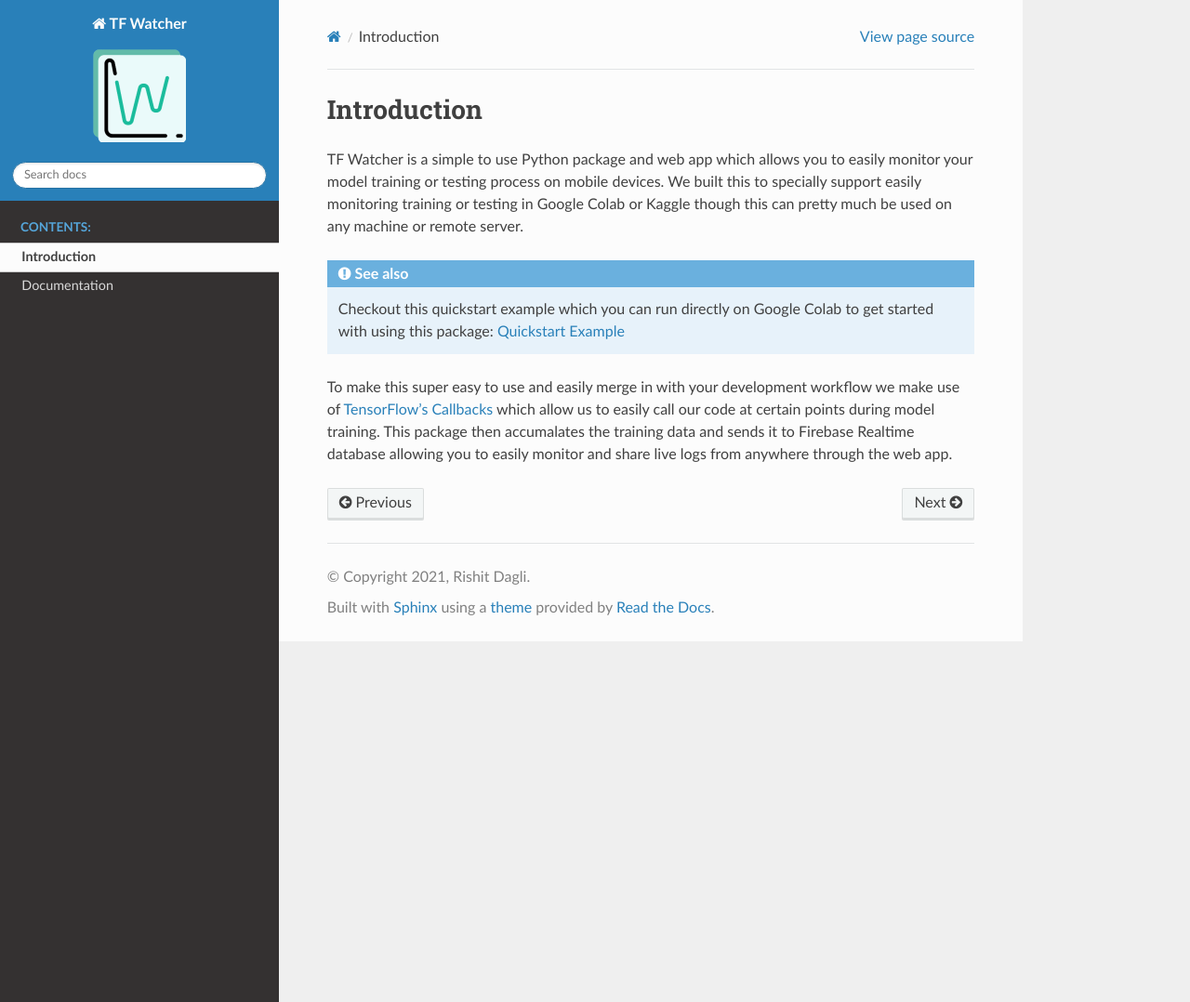
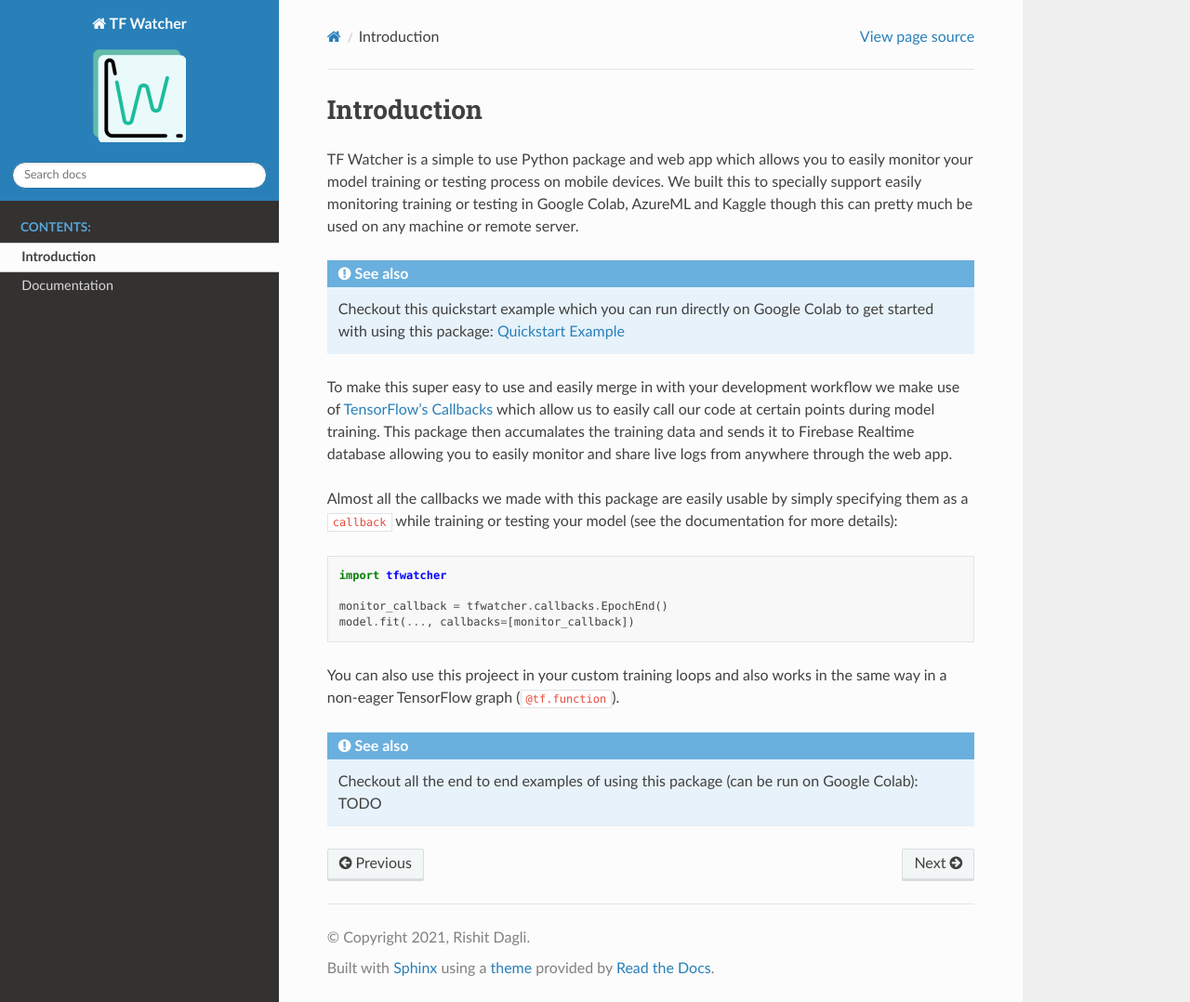
Before and after one commit to Rishit-dagli/TF-Watcher, a Sphinx documentation site: the page built from docs/source/introduction.rst, in a window 1280 px wide and 1078 px high. Shown: the whole window at 93% size. Built offline with Sphinx 7.4.7 and the Read the Docs theme 2.0.0, drawn with Linux system fonts in a browser that asks for light colours.

Commit message:
Add introduction page in documentation

```diff
--- a/docs/source/introduction.rst
+++ b/docs/source/introduction.rst
@@ -3,13 +3,13 @@
 
 TF Watcher is a simple to use Python package and web app which allows you to easily
 monitor your model training or testing process on mobile devices. We built this to
-specially support easily monitoring training or testing in Google Colab or Kaggle
-though this can pretty much be used on any machine or remote server.
+specially support easily monitoring training or testing in Google Colab, AzureML and
+Kaggle though this can pretty much be used on any machine or remote server.
 
 .. seealso::
 
     Checkout this quickstart example which you can run directly on Google Colab to get
-    started with using this package: `Quickstart Example <todo link>`_
+    started with using this package: `Quickstart Example <TODO>`_
 
 To make this super easy to use and easily merge in with your development workflow we
 make use of
@@ -17,3 +17,22 @@
 which allow us to easily call our code at certain points during model training. This
 package then accumalates the training data and sends it to Firebase Realtime database
 allowing you to easily monitor and share live logs from anywhere through the web app.
+
+Almost all the callbacks we made with this package are easily usable by simply
+specifying them as a ``callback`` while training or testing your model (see the
+documentation for more details):
+
+.. code-block:: python
+
+    import tfwatcher
+
+    monitor_callback = tfwatcher.callbacks.EpochEnd()
+    model.fit(..., callbacks=[monitor_callback])
+
+You can also use this projeect in your custom training loops and also works in the same
+way in a non-eager TensorFlow graph (``@tf.function``).
+
+.. seealso::
+
+    Checkout all the end to end examples of using this package (can be run on Google
+    Colab): TODO
```
